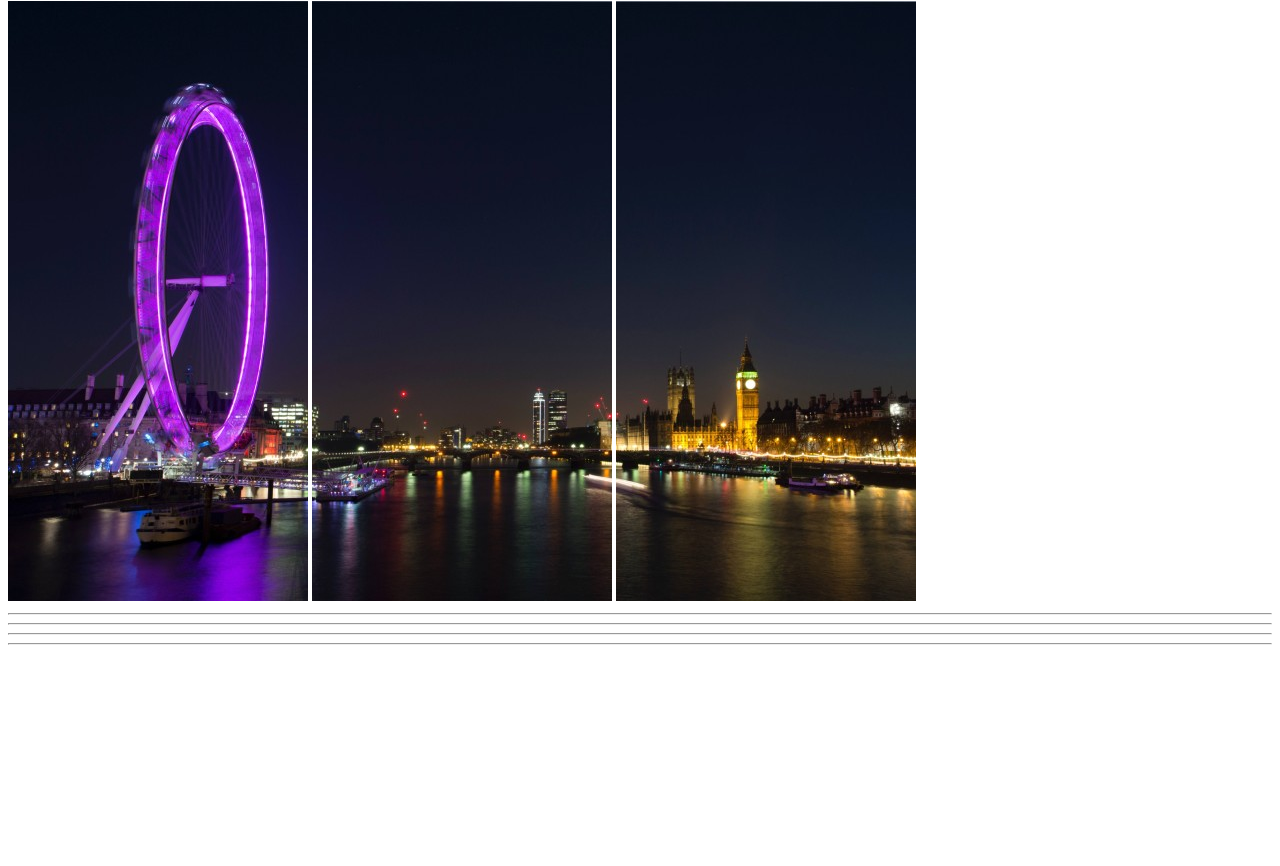
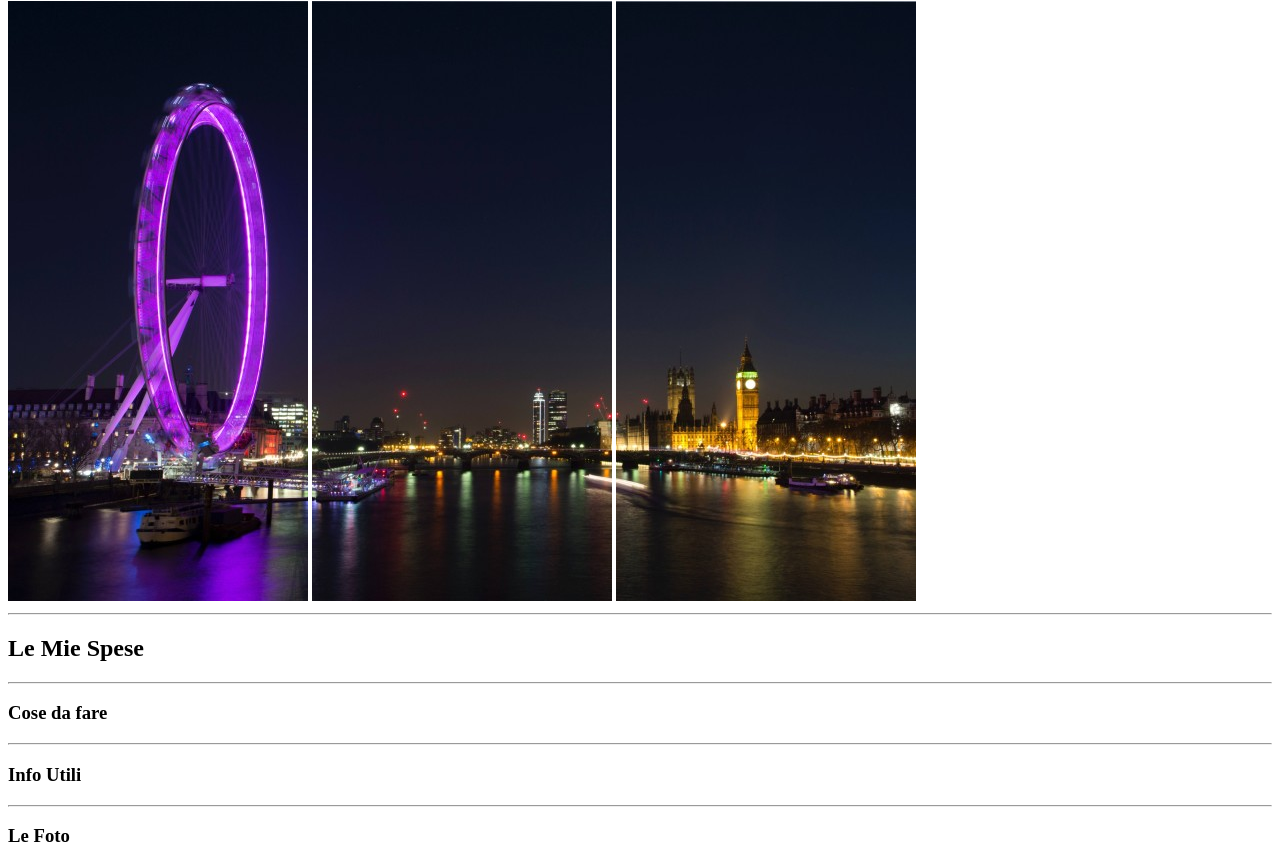
Before and after one commit to mariannacoppa/html-london-trip, a plain HTML site: page index.html in a window 1280 px wide. Shown: the part 79-945 px from the top of the page. Before the commit the page ends 800 px from the top, so only its background shows below. Drawn offline with Linux system fonts and the light colour scheme.

Commit message:
[UPD] insert minor titles

```diff
--- a/index.html
+++ b/index.html
@@ -11,8 +11,15 @@
     <img src="./img/pexels-bill-emrich-230794-1.jpg" alt="bridge">
     <img src="./img/pexels-bill-emrich-230794-2.jpg" alt="Big Ben">
     <hr>
+    <h2>Le Mie Spese</h2>
+
     <hr>
+    <h3>Cose da fare</h3>
+
     <hr>
+    <h3>Info Utili</h3>
+
     <hr>
+    <h3>Le Foto</h3>
 </body>
 </html>
```
